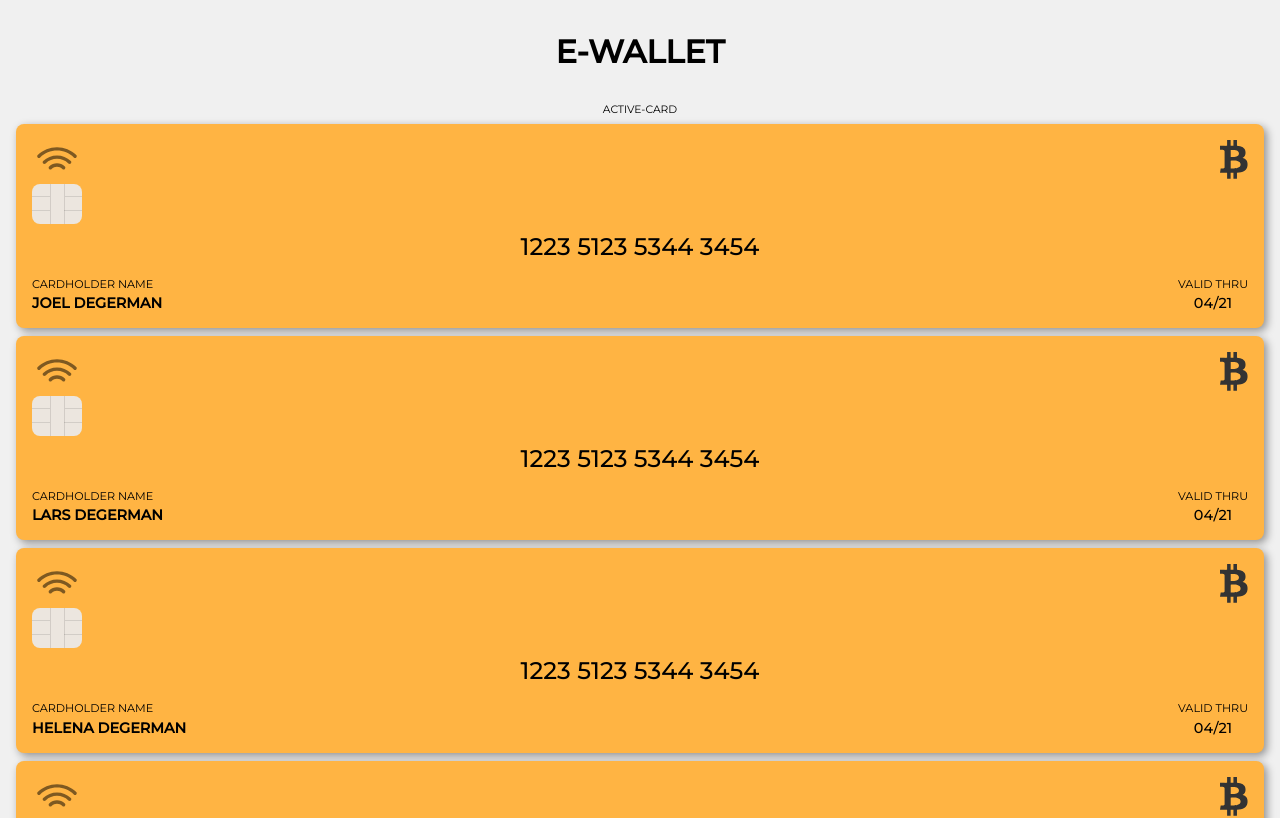
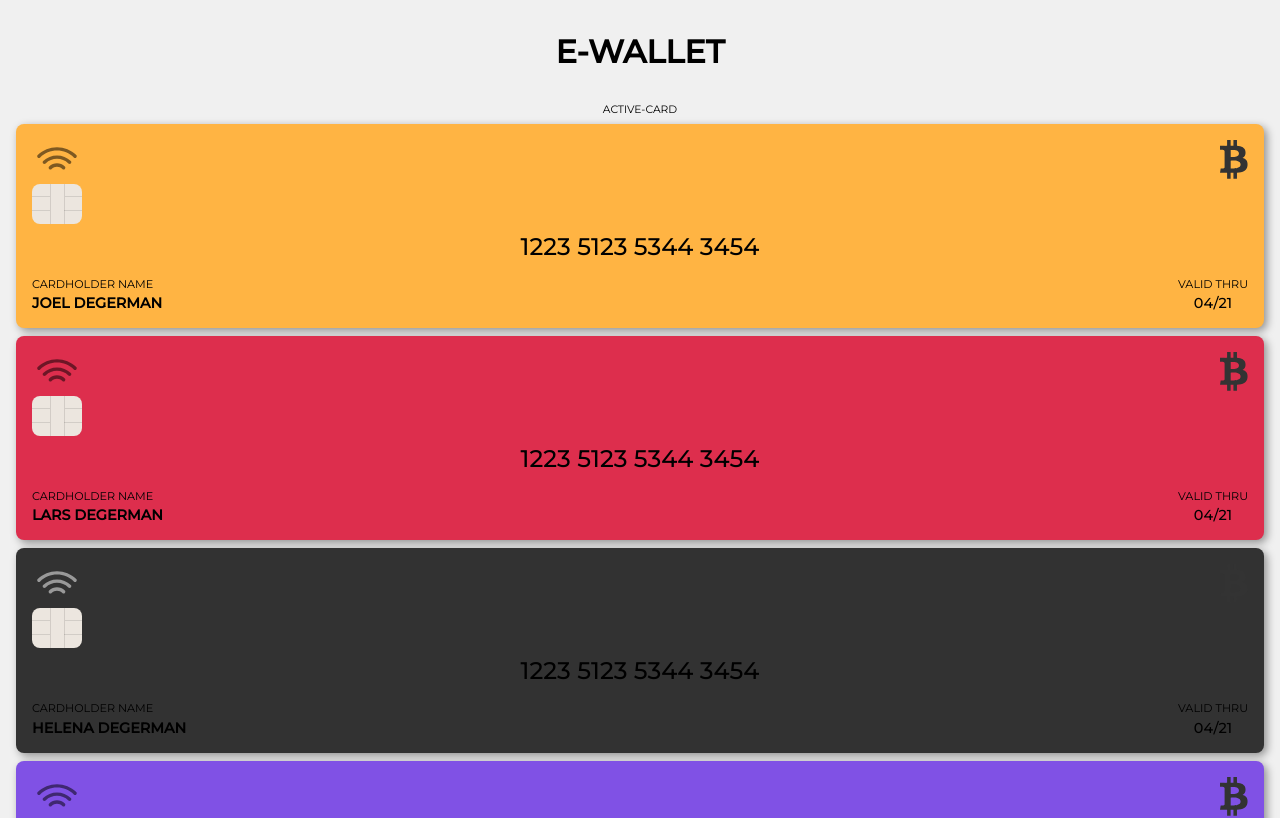
Before and after one commit to JoelDegerman1999/e-wallet, a Vue app: page / in a window 1280 px wide. Shown: the top 818 px of the page. Built offline with nearby package versions, Linux system fonts and the light colour scheme.

Commit message:
You can change the active card

```diff
--- a/src/assets/cards.json
+++ b/src/assets/cards.json
@@ -1,28 +1,41 @@
 {
   "cards": [
     {
+      "id":1,
       "name": "JOEL DEGERMAN",
       "valid": "04/21",
       "cardNumber": "1223 5123 5344 3454",
-      "isActive": true
+      "isActive": true,
+      "color": "#FFB443",
+      "blipDark": false
     },
     {
+      "id":2,
       "name": "LARS DEGERMAN",
       "valid": "04/21",
       "cardNumber": "1223 5123 5344 3454",
-      "isActive": false
+      "isActive": false,
+      "color": "#DD2E4D",
+      "blipDark": false
     },
     {
+      "id":3,
       "name": "HELENA DEGERMAN",
       "valid": "04/21",
       "cardNumber": "1223 5123 5344 3454",
-      "isActive": false
+      "isActive": false,
+      "color": "#323232",
+      "blipDark": true
+
     },
     {
+      "id":4,
       "name": "EMMA DEGERMAN",
       "valid": "04/21",
       "cardNumber": "1223 5123 5344 3454",
-      "isActive": false
+      "isActive": false,
+      "color": "#8051E5",
+      "blipDark": false
     }
   ]
 }
--- a/src/components/Card.vue
+++ b/src/components/Card.vue
@@ -1,10 +1,11 @@
 <template>
   <section class="active-card-sect">
     <h6>{{ cardTitle }}</h6>
-    <article class="active-card" :style="{backgroundColor: color}">
+    <article class="active-card" :style="{backgroundColor: card.color}">
       <div class="chip-and-vendor">
-        <img src="@/assets/chip-dark.svg" alt />
-        <img src="@/assets/vendor-bitcoin.svg" alt />
+        <img src="@/assets/chip-dark.svg" v-if="!card.blipDark"/>
+        <img src="@/assets/chip-light.svg" v-else>
+        <img src="@/assets/vendor-bitcoin.svg"/>
       </div>
       <div class="cardnumber">
         <p>{{card.cardNumber}}</p>
@@ -27,13 +28,13 @@
 export default {
   props: {
     cardTitle: String,
-    color: String,
     card: Object
   },
   data() {
     return {};
   },
-  methods: {},
+  methods: {
+  },
   computed: {}
 };
 </script>
--- a/src/components/CardStack.vue
+++ b/src/components/CardStack.vue
@@ -1,6 +1,6 @@
 <template>
   <section>
-    <app-card v-for="(card,index) in cardNonActive" :key="index" :card="card">
+    <app-card @click.native="changeActiveCard(card.id)" v-for="card in cardNonActive" :key="card.id" :card="card">
     </app-card>
   </section>
 </template>
@@ -18,7 +18,11 @@ export default {
   data() {
     return {};
   },
-  methods: {},
+  methods: {
+    changeActiveCard(cardId) {
+      this.$emit("changeActiveCard", cardId)
+    }
+  },
   computed: {
     cardNonActive() {
       return this.cardArray.filter(card => !card.isActive)
--- a/src/views/Home.vue
+++ b/src/views/Home.vue
@@ -2,7 +2,7 @@
   <div class="home">
     <app-top headerTitle="E-WALLET" />
     <app-card cardTitle="ACTIVE-CARD" :card="cardThatIsActive" />
-    <app-card-stack :cardArray="cardArray" />
+    <app-card-stack :cardArray="cardArray" @changeActiveCard="changeActiveCard"/>
     <button @click="gotoAddCard">ADD A NEW CARD</button>
   </div>
 </template>
@@ -30,6 +30,15 @@ export default {
   methods: {
     gotoAddCard() {
       this.$router.push("/addcard");
+    },
+    changeActiveCard(cardId) {
+      this.cardArray.map(card => {
+        if(card.id != cardId){
+          card.isActive = false
+        }else {
+          card.isActive= true
+        }
+      })
     }
   },
   computed: {
```
